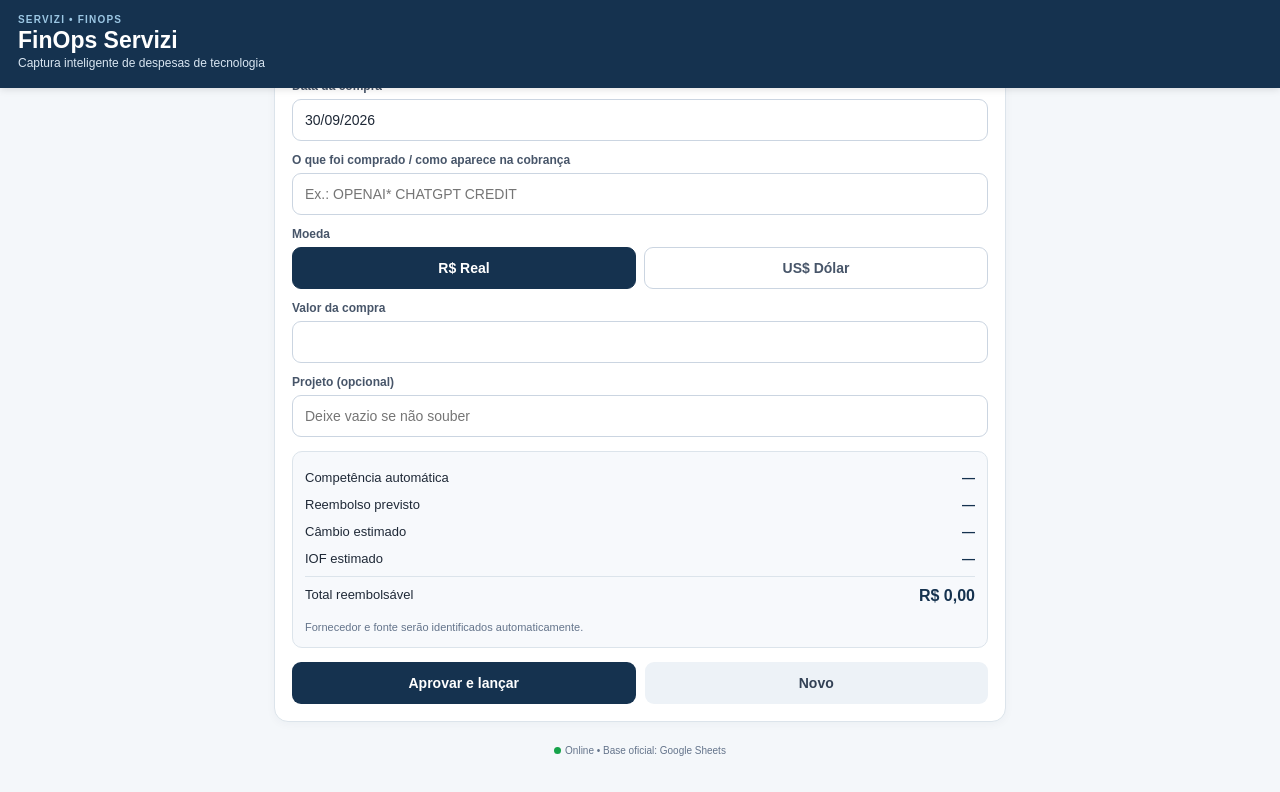
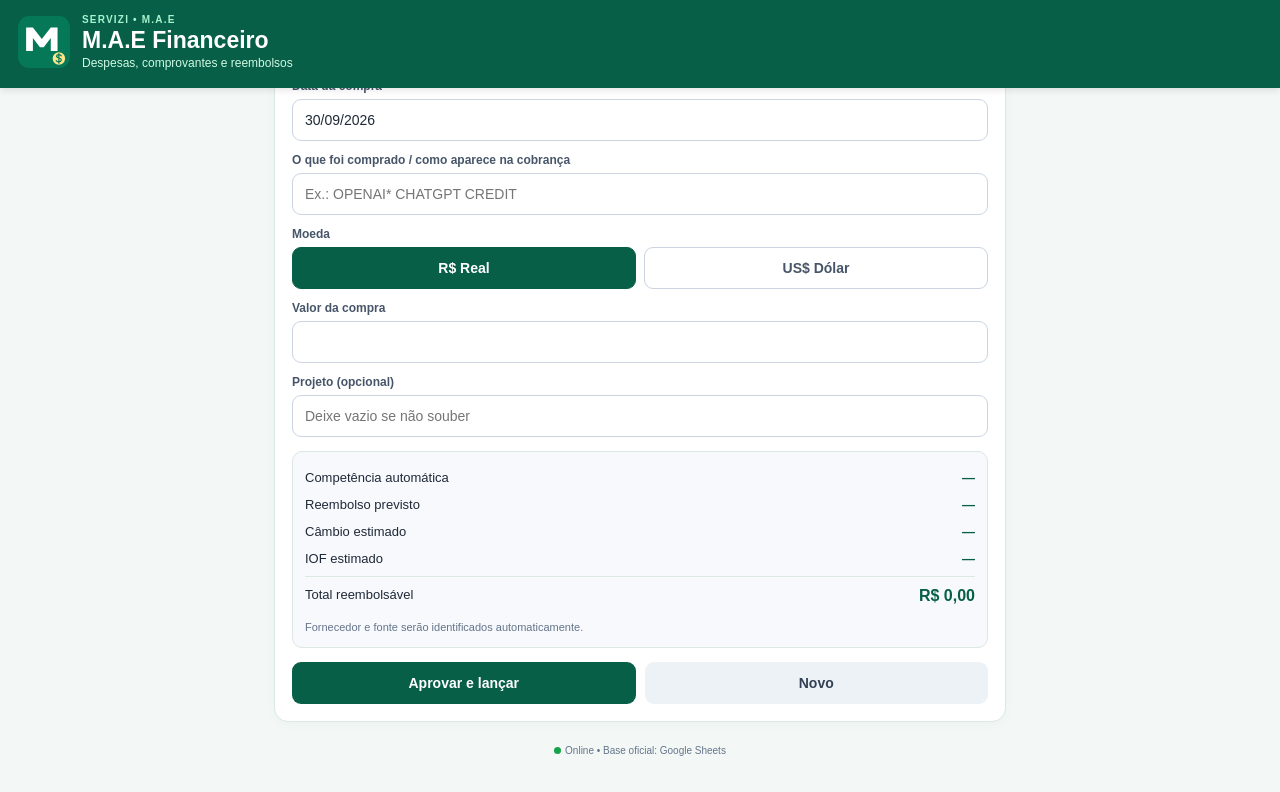
Before and after one commit to ServiziDevBrasil/servizi-finops, a website: page public/index.html in a window 1280 px wide. Both pictures are taken after a click on the button "Lançamento manual". Shown: the part 486-1278 px from the top of the page. Drawn offline with Linux system fonts and the light colour scheme; no server answers.

Commit message:
feat: adopt M.A.E Financeiro name and emerald M dollar identity

```diff
--- a/public/index.html
+++ b/public/index.html
@@ -3,23 +3,27 @@
 <head>
   <meta charset="UTF-8" />
   <meta name="viewport" content="width=device-width, initial-scale=1, viewport-fit=cover" />
-  <meta name="theme-color" content="#15324f" />
+  <meta name="theme-color" content="#065f46" />
   <meta name="apple-mobile-web-app-capable" content="yes" />
   <meta name="apple-mobile-web-app-status-bar-style" content="black-translucent" />
-  <meta name="apple-mobile-web-app-title" content="FinOps Servizi" />
-  <meta name="description" content="Captura inteligente de despesas de tecnologia da Servizi." />
+  <meta name="apple-mobile-web-app-title" content="M.A.E Financeiro" />
+  <meta name="description" content="Gestão de despesas, comprovantes e reembolsos da Servizi." />
   <link rel="manifest" href="/manifest.webmanifest" />
-  <link rel="apple-touch-icon" href="/icons/icon-192.png" />
-  <link rel="icon" href="/icons/icon-192.png" />
+  <link rel="apple-touch-icon" href="/icons/mae-financeiro-192.png" />
+  <link rel="icon" type="image/svg+xml" href="/icons/mae-financeiro.svg" />
+  <link rel="icon" type="image/png" sizes="192x192" href="/icons/mae-financeiro-192.png" />
   <link rel="stylesheet" href="/styles.css" />
-  <title>FinOps Servizi</title>
+  <title>M.A.E Financeiro</title>
 </head>
 <body>
   <header class="topbar">
-    <div>
-      <div class="eyebrow">SERVIZI • FINOPS</div>
-      <h1>FinOps Servizi</h1>
-      <p>Captura inteligente de despesas de tecnologia</p>
+    <div class="brand">
+      <img class="brand-logo" src="/icons/mae-financeiro.svg" alt="" width="52" height="52" />
+      <div class="brand-copy">
+        <div class="eyebrow">SERVIZI • M.A.E</div>
+        <h1>M.A.E Financeiro</h1>
+        <p>Despesas, comprovantes e reembolsos</p>
+      </div>
     </div>
     <button id="installBtn" class="install-btn" hidden>Instalar app</button>
   </header>
--- a/public/styles.css
+++ b/public/styles.css
@@ -1,15 +1,15 @@
 :root {
-  --navy:#15324f; --blue:#2d668e; --bg:#f4f7fa; --line:#dce4eb; --text:#1f2937;
+  --brand:#065f46; --accent:#047857; --bg:#f3f8f6; --line:#dce8e2; --text:#1f2937;
   --muted:#64748b; --ok:#065f46; --okbg:#ecfdf5; --warn:#92400e; --warnbg:#fffbeb; --err:#991b1b; --errbg:#fef2f2;
 }
 *{box-sizing:border-box} body{margin:0;background:var(--bg);color:var(--text);font-family:Arial,Helvetica,sans-serif;-webkit-font-smoothing:antialiased}
-.topbar{background:var(--navy);color:#fff;padding:max(18px,env(safe-area-inset-top)) 18px 18px;display:flex;justify-content:space-between;align-items:flex-end;gap:16px;position:sticky;top:0;z-index:5;box-shadow:0 1px 8px #0002}
-.topbar h1{margin:2px 0 2px;font-size:23px}.topbar p{margin:0;color:#d9e6f2;font-size:12px}.eyebrow{font-size:10px;font-weight:700;letter-spacing:.12em;color:#9cc7e4}.install-btn{background:#fff;color:var(--navy);border:0;border-radius:9px;padding:10px 13px;font-weight:700}
-.shell{max-width:760px;margin:0 auto;padding:14px 14px calc(30px + env(safe-area-inset-bottom))}.card{background:#fff;border:1px solid var(--line);border-radius:14px;padding:17px;margin-bottom:13px;box-shadow:0 2px 10px #15324f0a}.card h2{margin:0 0 14px;font-size:18px;color:var(--navy)}
-label{display:block;font-size:12px;font-weight:700;color:#475569;margin:12px 0 6px}input,textarea{width:100%;padding:12px;border:1px solid #cbd5e1;border-radius:9px;font:14px Arial;background:#fff;color:var(--text);outline:none}input:focus,textarea:focus{border-color:var(--blue);box-shadow:0 0 0 3px #2d668e18}textarea{min-height:92px;resize:vertical}.small{min-height:65px}.grid{display:grid;gap:10px}.grid.two{grid-template-columns:1fr 1fr}.grid.three{grid-template-columns:1fr 1fr 1fr}.actions{display:grid;gap:9px;margin-top:14px}.actions.two{grid-template-columns:1fr 1fr}.btn{border:0;border-radius:9px;padding:13px;font-size:14px;font-weight:800;cursor:pointer}.btn:disabled{opacity:.55}.primary{background:var(--blue);color:#fff}.success{background:var(--navy);color:#fff}.secondary{background:#edf2f7;color:#334155}
+.topbar{background:var(--brand);color:#fff;padding:max(18px,env(safe-area-inset-top)) 18px 18px;display:flex;justify-content:space-between;align-items:center;gap:12px;position:sticky;top:0;z-index:5;box-shadow:0 1px 8px #0002}
+.brand{display:flex;align-items:center;gap:12px;min-width:0;flex:1}.brand-logo{display:block;flex-shrink:0;width:52px;height:52px}.brand-copy{min-width:0}.topbar h1{margin:2px 0 2px;font-size:23px}.topbar p{margin:0;color:#d1fae5;font-size:12px}.eyebrow{font-size:10px;font-weight:700;letter-spacing:.12em;color:#a7f3d0}.install-btn{flex-shrink:0;white-space:nowrap;background:#fff;color:var(--brand);border:0;border-radius:9px;padding:10px 13px;font-weight:700}
+.shell{max-width:760px;margin:0 auto;padding:14px 14px calc(30px + env(safe-area-inset-bottom))}.card{background:#fff;border:1px solid var(--line);border-radius:14px;padding:17px;margin-bottom:13px;box-shadow:0 2px 10px #065f460a}.card h2{margin:0 0 14px;font-size:18px;color:var(--brand)}
+label{display:block;font-size:12px;font-weight:700;color:#475569;margin:12px 0 6px}input,textarea{width:100%;padding:12px;border:1px solid #cbd5e1;border-radius:9px;font:14px Arial;background:#fff;color:var(--text);outline:none}input:focus,textarea:focus{border-color:var(--accent);box-shadow:0 0 0 3px #04785718}textarea{min-height:92px;resize:vertical}.small{min-height:65px}.grid{display:grid;gap:10px}.grid.two{grid-template-columns:1fr 1fr}.grid.three{grid-template-columns:1fr 1fr 1fr}.actions{display:grid;gap:9px;margin-top:14px}.actions.two{grid-template-columns:1fr 1fr}.btn{border:0;border-radius:9px;padding:13px;font-size:14px;font-weight:800;cursor:pointer}.btn:disabled{opacity:.55}.primary{background:var(--accent);color:#fff}.success{background:var(--brand);color:#fff}.secondary{background:#edf2f7;color:#334155}
 .upload{border:1px dashed #94a3b8;border-radius:10px;padding:15px;text-align:center;background:#f8fafc;cursor:pointer}.upload strong,.upload span{display:block}.upload span{font-size:11px;color:var(--muted);margin-top:4px}.upload input{display:none}.preview{max-width:100%;max-height:260px;border-radius:10px;margin-top:10px;display:block;margin-left:auto;margin-right:auto}
-.status{margin-top:11px;padding:11px;border-radius:9px;font-size:13px}.status.ok{background:var(--okbg);color:var(--ok);border:1px solid #a7f3d0}.status.warn{background:var(--warnbg);color:var(--warn);border:1px solid #fde68a}.status.err{background:var(--errbg);color:var(--err);border:1px solid #fecaca}.section-head{display:flex;align-items:center;justify-content:space-between;gap:10px}.section-head h2{display:inline;margin-left:8px}.step{font-size:10px;font-weight:800;color:#fff;background:var(--blue);padding:5px 7px;border-radius:6px}.meta-pill{font-size:10px;color:var(--muted);background:#f1f5f9;padding:6px 8px;border-radius:20px}
-.currency-toggle{display:grid;grid-template-columns:1fr 1fr;gap:8px}.currency-toggle label{margin:0}.currency-toggle input{display:none}.currency-toggle span{display:block;text-align:center;padding:12px;border:1px solid #cbd5e1;border-radius:9px;font-size:14px;font-weight:800;cursor:pointer}.currency-toggle input:checked+span{background:var(--navy);color:#fff;border-color:var(--navy)}
-.calc-box{background:#f7f9fc;border:1px solid var(--line);border-radius:10px;padding:12px;margin-top:14px}.calc-box>div{display:flex;justify-content:space-between;gap:12px;padding:6px 0;font-size:13px}.calc-box strong{color:var(--navy)}.calc-box .total{border-top:1px solid var(--line);margin-top:4px;padding-top:10px}.calc-box .total strong{font-size:16px}.calc-box p{font-size:11px;line-height:16px;color:var(--muted);margin:8px 0 0}
+.status{margin-top:11px;padding:11px;border-radius:9px;font-size:13px}.status.ok{background:var(--okbg);color:var(--ok);border:1px solid #a7f3d0}.status.warn{background:var(--warnbg);color:var(--warn);border:1px solid #fde68a}.status.err{background:var(--errbg);color:var(--err);border:1px solid #fecaca}.section-head{display:flex;align-items:center;justify-content:space-between;gap:10px}.section-head h2{display:inline;margin-left:8px}.step{font-size:10px;font-weight:800;color:#fff;background:var(--accent);padding:5px 7px;border-radius:6px}.meta-pill{font-size:10px;color:var(--muted);background:#f1f5f9;padding:6px 8px;border-radius:20px}
+.currency-toggle{display:grid;grid-template-columns:1fr 1fr;gap:8px}.currency-toggle label{margin:0}.currency-toggle input{display:none}.currency-toggle span{display:block;text-align:center;padding:12px;border:1px solid #cbd5e1;border-radius:9px;font-size:14px;font-weight:800;cursor:pointer}.currency-toggle input:checked+span{background:var(--brand);color:#fff;border-color:var(--brand)}
+.calc-box{background:#f7f9fc;border:1px solid var(--line);border-radius:10px;padding:12px;margin-top:14px}.calc-box>div{display:flex;justify-content:space-between;gap:12px;padding:6px 0;font-size:13px}.calc-box strong{color:var(--brand)}.calc-box .total{border-top:1px solid var(--line);margin-top:4px;padding-top:10px}.calc-box .total strong{font-size:16px}.calc-box p{font-size:11px;line-height:16px;color:var(--muted);margin:8px 0 0}
 footer{text-align:center;color:var(--muted);font-size:10px;padding:10px}.dot{display:inline-block;width:7px;height:7px;border-radius:50%;background:#16a34a;margin-right:4px}.dot.offline{background:#dc2626}
-@media(max-width:620px){.topbar{align-items:center}.grid.two,.grid.three,.actions.two{grid-template-columns:1fr}.install-btn{font-size:12px}.shell{padding-left:10px;padding-right:10px}.card{padding:15px}.section-head{align-items:flex-start}.meta-pill{max-width:48%;text-align:right}}
+@media(max-width:620px){.brand{gap:9px}.brand-logo{width:40px;height:40px}.topbar h1{font-size:19px}.topbar p{font-size:11px}.grid.two,.grid.three,.actions.two{grid-template-columns:1fr}.install-btn{font-size:11px;padding:9px}.shell{padding-left:10px;padding-right:10px}.card{padding:15px}.section-head{align-items:flex-start}.meta-pill{max-width:48%;text-align:right}}
--- a/public/sw.js
+++ b/public/sw.js
@@ -1,6 +1,6 @@
 const CACHE_PREFIX = "servizi-finops-";
-const CACHE = `${CACHE_PREFIX}v2`;
-const SHELL = ["/", "/styles.css", "/app.js", "/manifest.webmanifest", "/icons/icon-192.png", "/icons/icon-512.png", "/icons/maskable-512.png"];
+const CACHE = `${CACHE_PREFIX}v3`;
+const SHELL = ["/", "/styles.css", "/app.js", "/manifest.webmanifest", "/icons/mae-financeiro.svg", "/icons/mae-financeiro-192.png", "/icons/mae-financeiro-512.png", "/icons/mae-financeiro-maskable-512.png"];
 
 async function refresh(request) {
   const response = await fetch(request);
--- a/src/access.js
+++ b/src/access.js
@@ -19,9 +19,9 @@ export async function requireAccess(request, env) {
       requiredClaims: ["exp", "iat", "email"],
     });
     if (String(payload.email || "").toLowerCase() !== allowed) {
-      throw new Error("Usuário sem permissão para acessar o FinOps.");
+      throw new Error("Usuário sem permissão para acessar o M.A.E Financeiro.");
     }
   } catch {
-    throw new Error("Acesso inválido ou sem permissão para acessar o FinOps.");
+    throw new Error("Acesso inválido ou sem permissão para acessar o M.A.E Financeiro.");
   }
 }
```
Also changed, not shown: docs/ADR-0001-arquitetura.md (+1 -1 lines), CHANGELOG.md, README.md, public/icons/icon-192.png (deleted), public/icons/icon-512.png (deleted), public/icons/mae-financeiro-192.png (added), public/icons/mae-financeiro-512.png (added), public/icons/mae-financeiro-maskable-512.png (added), public/icons/mae-financeiro-maskable.svg (added), public/icons/mae-financeiro.svg (added), public/icons/maskable-512.png (deleted), public/manifest.webmanifest.
